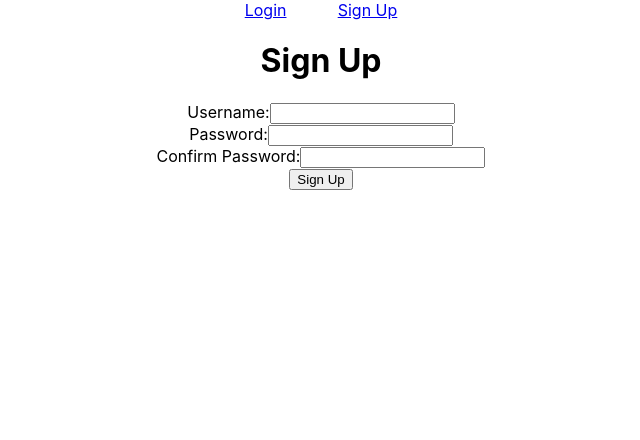
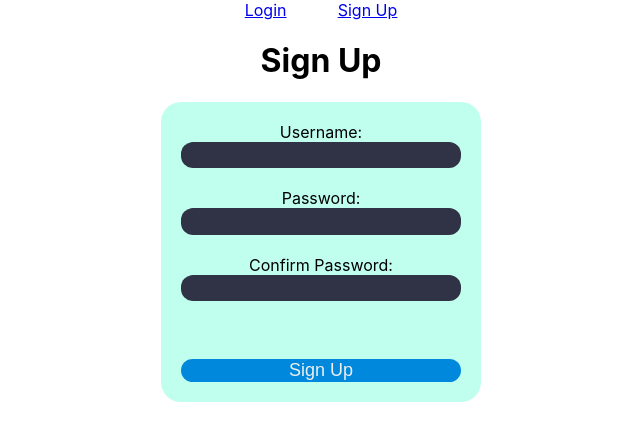
Before and after one commit to WhipTeam/my-whips-frontend, a React (Create React App) app: page /signup in a window 1280 px wide. Shown: the top 440 px of the page, without its empty margins (319-959 px from the left). Built offline with nearby package versions, Linux system fonts and the light colour scheme.

Commit message:
Form CSS worked on, new whip still has missues with MAKE input box

```diff
--- a/src/pages/EditWhipPage.jsx
+++ b/src/pages/EditWhipPage.jsx
@@ -5,7 +5,53 @@ import styled from "styled-components";
 
 const StyledForm = styled.form`
   display: flex;
-  flex-direction: column;
+  flex-flow: column nowrap;
+  justify-content: center;
+  align-items: center;
+  background-color: #c0ffee;
+  border-radius: 20px;
+  box-sizing: border-box;
+  box-align: center;
+  margin: auto;
+  height: 300px;
+  padding: 20px;
+  width: 320px;
+  .title{
+  color: solid black;
+  font-family: 'Gill Sans';
+  font-size: 24px;
+  font-weight: 600;
+  margin-bottom: 10px;
+  align-items: top;
+  };
+  button {
+  background-color: #08d;
+  border-radius: 20px;
+  border: 0;
+  box-sizing: border-box;
+  color: #eee;
+  cursor: pointer;
+  font-size: 18px;
+  height: 150px;
+  margin-top: 38px;
+  text-align: center;
+  width: 100%;
+};
+button:active {
+  background-color: #06b;
+};
+input {
+  background-color: #303245;
+  border-radius: 12px;
+  border: 0;
+  box-sizing: border-box;
+  color: #eee;
+  font-size: 18px;
+  height: 100%;
+  outline: 0;
+  padding: 4px 20px 0;
+  width: 100%;
+};
 `;
 
 const EditWhipPage = ({ whip, garage, setWhip, whipId }) => {
@@ -54,7 +100,7 @@ const EditWhipPage = ({ whip, garage, setWhip, whipId }) => {
   return (
     <StyledForm onSubmit={handleSubmit}>
       <div>
-        <label htmlFor="make">make</label>
+        <label htmlFor="make">Make</label>
         <input
           id="make"
           name="make"
--- a/src/pages/LoginPage.jsx
+++ b/src/pages/LoginPage.jsx
@@ -1,6 +1,62 @@
 import React, { useState } from "react";
 import axios from "axios";
 import { useNavigate } from "react-router-dom";
+import styled from 'styled-components'
+
+const StyledForm = styled.form`
+  display: flex;
+  flex-flow: column nowrap;
+  justify-content: center;
+  align-items: center;
+  background-color: #c0ffee;
+  border-radius: 20px;
+  box-sizing: border-box;
+  box-align: center;
+  margin: auto;
+  height: 300px;
+  padding: 20px;
+  width: 320px;
+  .title{
+  color: solid black;
+  font-family: 'Gill Sans';
+  font-size: 24px;
+  font-weight: 600;
+  margin-bottom: 10px;
+  align-items: top;
+  };
+  button {
+  background-color: #08d;
+  border-radius: 20px;
+  border: 0;
+  box-sizing: border-box;
+  color: #eee;
+  cursor: pointer;
+  font-size: 18px;
+  height: 150px;
+  margin-top: 38px;
+  text-align: center;
+  width: 100%;
+};
+button:active {
+  background-color: #06b;
+};
+input {
+  background-color: #303245;
+  border-radius: 12px;
+  border: 0;
+  box-sizing: border-box;
+  color: #eee;
+  font-size: 18px;
+  height: 100%;
+  outline: 0;
+  padding: 4px 20px 0;
+  width: 100%;
+};
+label {
+
+}
+
+`
 
 const LoginPage = ({ setUser, user }) => {
   const navigate = useNavigate();
@@ -26,7 +82,8 @@ const LoginPage = ({ setUser, user }) => {
   return (
     <div>
       <h1>Login</h1>
-      <form onSubmit={handleSubmit}>
+      <StyledForm onSubmit={handleSubmit}>
+        <div class="title">Sign in to view your Garage!</div>
         <label htmlFor="name">Username:</label>
         <input type="text" name="username" id="name" onChange={handleChange} />
         <br />
@@ -37,9 +94,9 @@ const LoginPage = ({ setUser, user }) => {
           id="password"
           onChange={handleChange}
         />
-        <br></br>
+
         <button type="submit">submit</button>
-      </form>
+      </StyledForm>
     </div>
   );
 };
--- a/src/pages/NewWhipPage.jsx
+++ b/src/pages/NewWhipPage.jsx
@@ -5,13 +5,62 @@ import styled from "styled-components";
 
 const StyledForm = styled.form`
   display: flex;
-  flex-direction: column;
-  min-width: 250px;
-  max-width: 50vw;
-  align-items: baseline;
-  div input {
-    margin-right: 25px;
-  }
+  flex-flow: column nowrap;
+  justify-content: center;
+  align-items: center;
+  background-color: #c0ffee;
+  border-radius: 20px;
+  box-sizing: border-box;
+  box-align: center;
+  margin: auto;
+  height: 500px;
+  padding: 20px;
+  width: 320px;
+  margin-top: 30px;
+
+  .title{
+  color: solid black;
+  font-family: 'Gill Sans';
+  font-size: 24px;
+  font-weight: 600;
+  margin-bottom: 45px;
+  align-items: top;
+  };
+
+  .button {
+  background-color: #08d;
+  border-radius: 20px;
+  border: 0;
+  box-sizing: border-box;
+  color: #eee;
+  cursor: pointer;
+  font-size: 18px;
+  height: 80px;
+  margin-top: 38px;
+  text-align: center;
+  width: 100%;
+};
+button:active {
+  background-color: #06b;
+};
+.inputfield {
+  display: flex;
+  background-color: #303245;
+  border-radius: 12px;
+  border: 0;
+  box-sizing: border-box;
+  color: #eee;
+  font-size: 18px;
+  height: 100%;
+  outline: 0;
+  padding: 4px 20px 0;
+  width: 100%;
+  align-content: left;
+};
+.label {
+  margin-bottom: 50px;
+  color: grey
+}
 `;
 // Adjust styling to preference
 
@@ -48,57 +97,79 @@ const NewWhipPage = ({ addWhip, garage }) => {
   return (
     <StyledForm onSubmit={handleSubmit}>
       <div>
-        <label htmlFor="make">make</label>
+        <div class='title'>New Whip</div>
+
+        <br></br>
+
+        <label class='label' htmlFor="make">Make: </label>
         <input
           id="make"
           name="make"
           type="text"
+          // class= "inputfield"
           value={formData?.name}
           onChange={handleChange}
         />
       </div>
+
+      <br></br>
+
       <div>
-        <label htmlFor="model">Model</label>
+        <label class='label' htmlFor="model">Model: </label>
         <input
           id="model"
           name="model"
           type="text"
+          class= "inputfield"
           checked={formData?.model}
           onChange={handleChange}
         />
       </div>
+
+      <br></br>
+
       <div>
-        <label htmlFor="year">Year</label>
+
+        <label class='label' htmlFor="year">Year: </label>
         <input
           id="year"
           name="year"
           type="text"
+          class= "inputfield"
           value={formData?.year}
           onChange={handleChange}
         />
       </div>
+
+      <br></br>
+
       <div>
-        <label htmlFor="img">Image</label>
+        <label class='label' htmlFor="img">Image: </label>
         <input
           id="img"
           name="img"
           type="text"
+          class= "inputfield"
           value={formData?.img}
           onChange={handleChange}
         />
       </div>
+
+      <br></br>
+
       <div>
-        <label htmlFor="description">Description</label>
+        <label class='label' htmlFor="description">Description: </label>
         <input
           id="description"
           name="description"
           type="text"
+          class= "inputfield"
           value={formData?.description}
           onChange={handleChange}
         />
       </div>
 
-      <input type="submit" value="Create Whip" />
+      <input type="submit" class='button' value="Create Whip" />
     </StyledForm>
   );
 };
--- a/src/pages/SignUpPage.jsx
+++ b/src/pages/SignUpPage.jsx
@@ -1,6 +1,58 @@
 import axios from "axios";
 import React, { useState } from "react";
 import { useNavigate } from "react-router-dom";
+import styled from 'styled-components'
+
+const StyledForm = styled.form`
+  display: flex;
+  flex-flow: column nowrap;
+  justify-content: center;
+  align-items: center;
+  background-color: #c0ffee;
+  border-radius: 20px;
+  box-sizing: border-box;
+  box-align: center;
+  margin: auto;
+  height: 300px;
+  padding: 20px;
+  width: 320px;
+  .title{
+  color: solid black;
+  font-family: 'Gill Sans';
+  font-size: 24px;
+  font-weight: 600;
+  margin-bottom: 10px;
+  align-items: top;
+  };
+  button {
+  background-color: #08d;
+  border-radius: 20px;
+  border: 0;
+  box-sizing: border-box;
+  color: #eee;
+  cursor: pointer;
+  font-size: 18px;
+  height: 150px;
+  margin-top: 38px;
+  text-align: center;
+  width: 100%;
+};
+button:active {
+  background-color: #06b;
+};
+input {
+  background-color: #303245;
+  border-radius: 12px;
+  border: 0;
+  box-sizing: border-box;
+  color: #eee;
+  font-size: 18px;
+  height: 100%;
+  outline: 0;
+  padding: 4px 20px 0;
+  width: 100%;
+};
+`
 
 const SignUpPage = () => {
   const navigate = useNavigate();
@@ -30,7 +82,7 @@ const SignUpPage = () => {
   return (
     <div>
       <h1>Sign Up</h1>
-      <form onSubmit={handleSubmit}>
+      <StyledForm onSubmit={handleSubmit}>
         <label htmlFor="name">Username:</label>
         <input type="text" name="name" id="name" onChange={handleChange} />
         <br />
@@ -51,7 +103,7 @@ const SignUpPage = () => {
         />
         <br></br>
         <button type="submit">Sign Up</button>
-      </form>
+      </StyledForm>
     </div>
   );
 };
```
